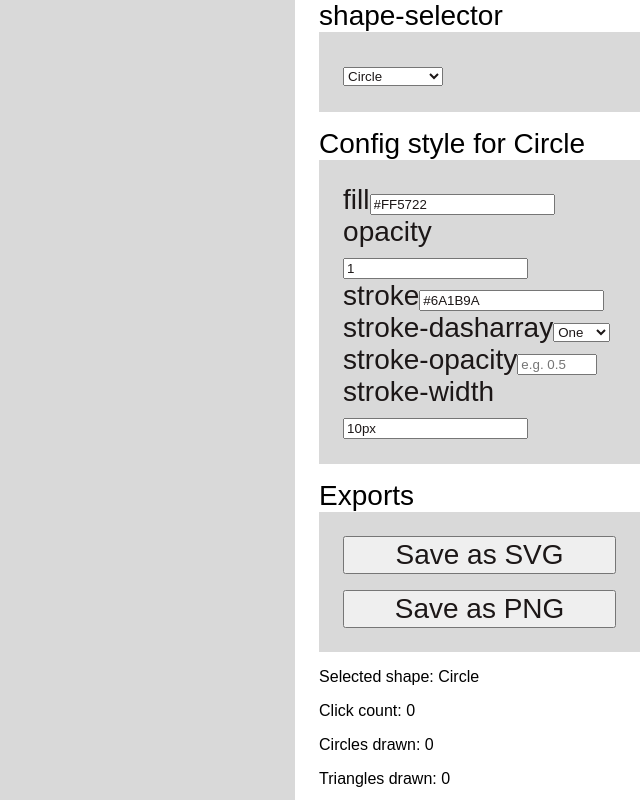
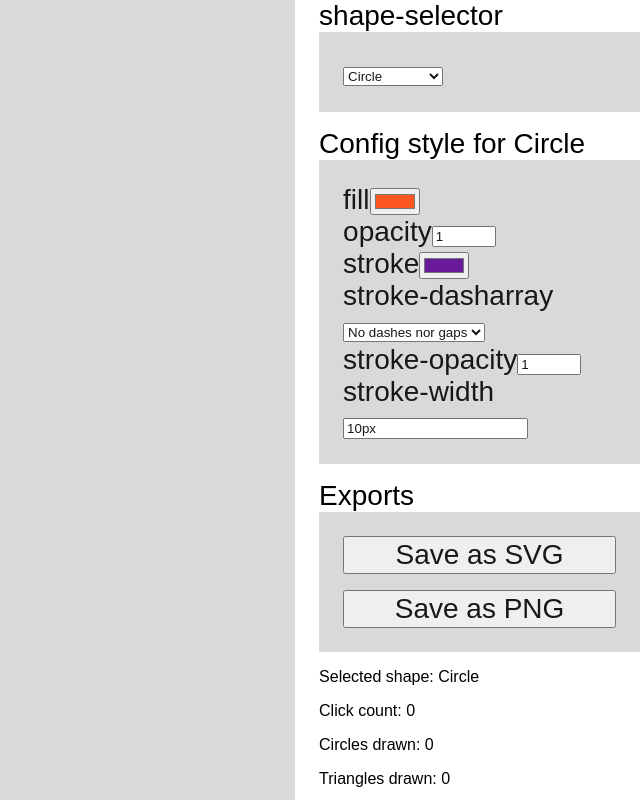
Before and after one commit to jackdbd/sketchboard, a React app: page / in a window 1280 px wide. Shown: the whole page, without its empty margins (640-1280 px from the left). Built offline with nearby package versions, Linux system fonts and the light colour scheme; a web font is replaced by a local one.

Commit message:
Better input fields

```diff
--- a/src/components/Board/Board.tsx
+++ b/src/components/Board/Board.tsx
@@ -18,11 +18,9 @@ import {
 import { Circle, Triangle } from './shapes';
 import { coordinatesFromEvent, euclideanDistance } from './utils';
 import { shapePickerSubject$, ShapeOption } from '../ShapeSelect';
-
 import { shapeStyleConfigSubject$ } from '../ShapeStyleConfig/observables';
 
 import styles from './styles.module.css';
-import { DashArray } from '../ShapeStyleConfig/types';
 
 export const DIV_CONTAINER_TEST_ID = 'board-container-test-id';
 export const SVG_BOARD_TEST_ID = 'board-svg-test-id';
@@ -74,8 +72,8 @@ export const Board: React.FC<{}> = () => {
             renderCircleFeedbackInSVG(refSvg.current, feedbackCircle, {
               fill: 'none',
               opacity: '0.5',
-              stroke: 'blue',
-              'stroke-dasharray': DashArray.One,
+              stroke: shapeStyleConfig.stroke,
+              'stroke-dasharray': shapeStyleConfig['stroke-dasharray'],
             });
           }
         };
--- a/src/components/ShapeStyleConfig/ShapeStyleConfig.tsx
+++ b/src/components/ShapeStyleConfig/ShapeStyleConfig.tsx
@@ -69,8 +69,7 @@ export const ShapeStyleConfig: React.FC<{}> = () => {
             id="fill"
             name="fill"
             onChange={onFillChange}
-            placeholder="e.g. #ff0000, red"
-            type="text"
+            type="color"
             value={state.fill}
           />
         </div>
@@ -78,11 +77,13 @@ export const ShapeStyleConfig: React.FC<{}> = () => {
           <label htmlFor="opacity">opacity</label>
           <input
             id="opacity"
+            max="1"
+            min="0"
             name="opacity"
             onChange={onOpacityChange}
-            placeholder="e.g. 0.5"
-            type="text"
-            value={state['opacity']}
+            step="0.1"
+            type="number"
+            value={state.opacity}
           />
         </div>
         <div>
@@ -91,8 +92,7 @@ export const ShapeStyleConfig: React.FC<{}> = () => {
             id="stroke"
             name="stroke"
             onChange={onStrokeChange}
-            placeholder="e.g. #ff0000, red"
-            type="text"
+            type="color"
             value={state.stroke}
           />
         </div>
@@ -103,20 +103,29 @@ export const ShapeStyleConfig: React.FC<{}> = () => {
             name="stroke-dasharray"
             onChange={onStrokeDashArrayChange}
           >
-            <option value={DashArray.One}>One</option>
-            <option value={DashArray.Two}>Two</option>
-            <option value={DashArray.Three}>Three</option>
+            <option value={'none'}>No dashes nor gaps</option>
+            <optgroup label="Dashes and gaps of the same size">
+              <option value={DashArray.Three}>{DashArray.Three}</option>
+              <option value={DashArray.Four}>{DashArray.Four}</option>
+            </optgroup>
+            <optgroup label="Dashes and gaps of different size">
+              <option value={DashArray.FiveTen}>{DashArray.FiveTen}</option>
+              <option value={DashArray.Odd}>{DashArray.Odd}</option>
+              <option value={DashArray.Even}>{DashArray.Even}</option>
+              <option value={DashArray.Other}>{DashArray.Other}</option>
+            </optgroup>
           </select>
         </div>
         <div>
           <label htmlFor="stroke-opacity">stroke-opacity</label>
           <input
             id="stroke-opacity"
+            max="1"
+            min="0"
             name="stroke-opacity"
             onChange={onStrokeOpacityChange}
-            placeholder="e.g. 0.5"
-            style={{ maxWidth: '5rem' }}
-            type="text"
+            step="0.1"
+            type="number"
             value={state['stroke-opacity']}
           />
         </div>
--- a/src/components/ShapeStyleConfig/observables.ts
+++ b/src/components/ShapeStyleConfig/observables.ts
@@ -7,7 +7,7 @@ export const initialState: State = {
   opacity: '1',
   stroke: '#6A1B9A',
   'stroke-dasharray': undefined,
-  'stroke-opacity': undefined,
+  'stroke-opacity': '1',
   'stroke-width': '10px',
 };
 
--- a/src/components/ShapeStyleConfig/types.ts
+++ b/src/components/ShapeStyleConfig/types.ts
@@ -1,7 +1,10 @@
 export enum DashArray {
-  One = '5,5',
-  Two = '10,10',
-  Three = '20,10,5,5,5,10',
+  Three = '3',
+  Four = '4',
+  FiveTen = '5 10',
+  Odd = '4 1 2',
+  Even = '4 1 2 3',
+  Other = '20 10 5 5 5 10',
 }
 
 export interface ShapeStyleConfigState {
```
Also changed, not shown: .lintstagedrc.json.
